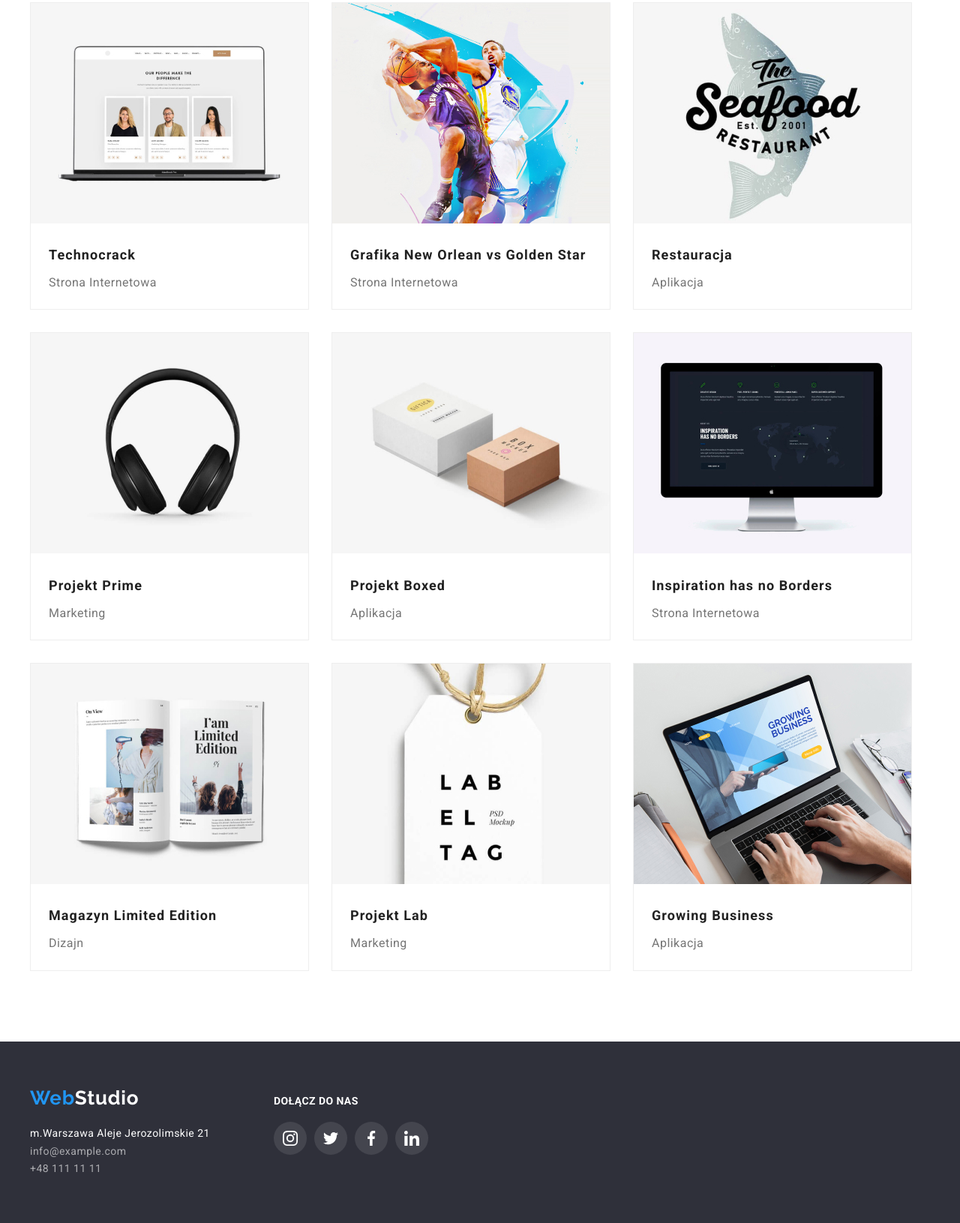
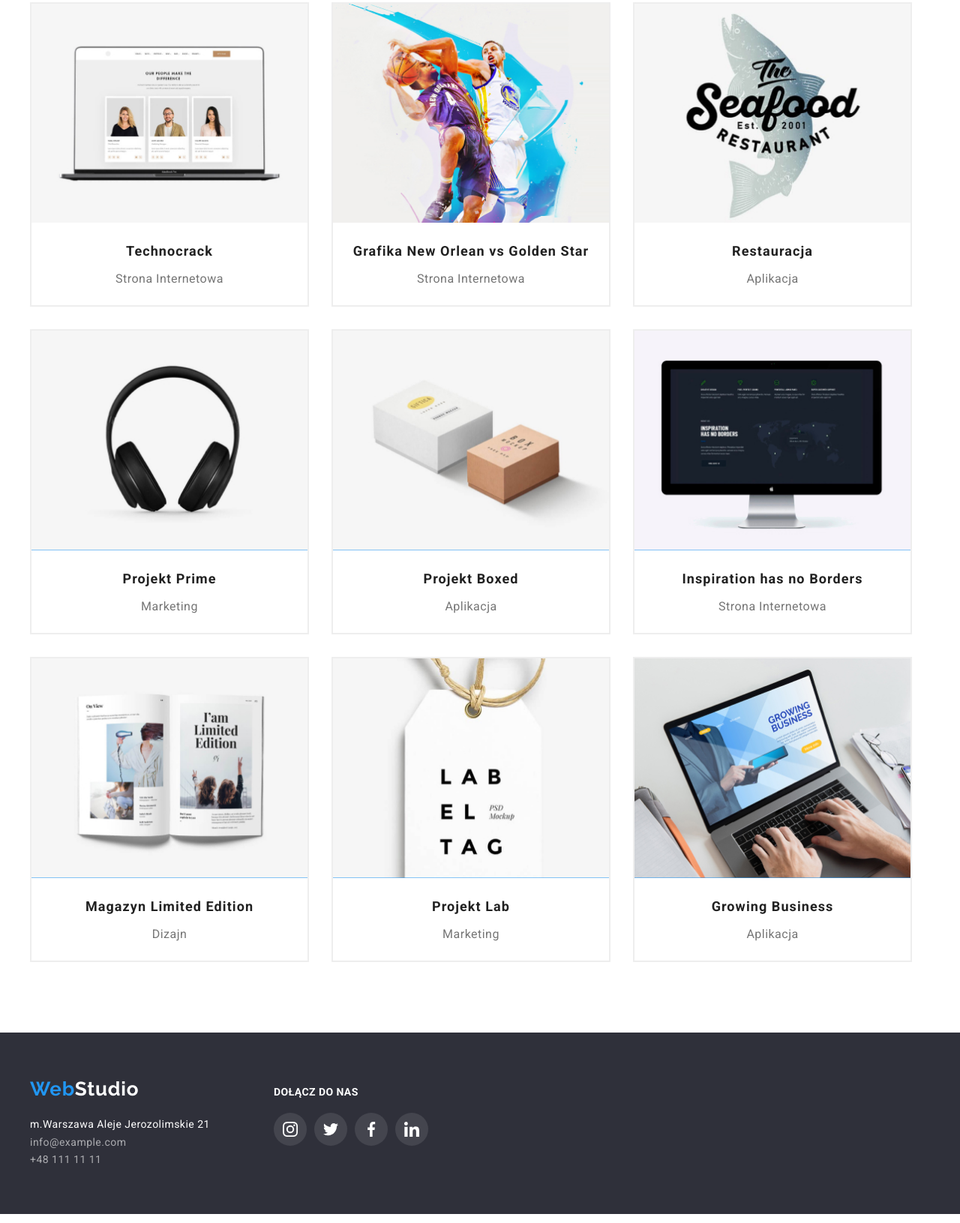
Before and after one commit to AgnieszkaPyzik/goit-markup-hw-05, a plain HTML site: page portfolio.html in a window 1280 px wide. Shown: the part 262-1893 px from the top of the page at 75% size. Drawn offline with nearby package versions, Linux system fonts and the light colour scheme.

Commit message:
transform commit

```diff
--- a/css/styles.css
+++ b/css/styles.css
@@ -295,16 +295,46 @@ padding-top: 0;
   box-shadow: 0px 1px 1px rgba(0, 0, 0, 0.12), 0px 4px 4px rgba(0, 0, 0, 0.06),
     1px 4px 6px rgba(0, 0, 0, 0.16);
 }
-.product,
-.product-type {
-  padding-left: 24px;
+.card {
+  width: 370px;
+  border: 1px solid #eeeeee;
+  background: var(--light-color)
+}
+.img-container > img {
+  display:block;
+  width: 100%;
+  height: 100%;
+  object-fit: cover;
+}
+.img-container {
+  position: relative;
+}
+.box-card {
+  margin: 0;
+  position: absolute;
+  left: 0;
+  right: 0;
+  top: 0;
+  bottom: 0;
+  background: rgba(33, 150, 243, 0.9);
+  padding: 49px 45px 49px 24px;
+  color: var(--light-color);
+}
+.card figcaption {
+  padding: 20px 24px;
+}
+.img-container {
+  overflow: hidden;
+}
+.box-card {
+  transform: translateY(100%);
+  transition: transform 0.3s ease-in;
+}
+.card:hover .box-card {
+  transform:translateY(0);
 }
 .product {
-  padding-top: 20px;
   padding-bottom: 4px;
-}
-.product-type {
-  padding-bottom: 20px;
 }
 .icon-list {
   display: inline-flex;
@@ -316,7 +346,7 @@ padding-top: 0;
 .icon-clients {
   display: flex;
   justify-content: center;
-  align-items: center ;
+  align-items: center;
   height: 92px;
   width: 170px;
   border: 1px solid #afb1b8;
--- a/portfolio.html
+++ b/portfolio.html
@@ -35,14 +35,16 @@
           <li>
             <a class="link-data" href="mailto:info@devstudio.com">
               <svg class="icon-data-1" width="16px" height="12px">
-              <use href="./images/icons.svg#icon-envelope-1"></use>
-            </svg>info@devstudio.com</a>
+                <use href="./images/icons.svg#icon-envelope-1"></use></svg
+              >info@devstudio.com</a
+            >
           </li>
           <li>
             <a class="link-data" href="tel:+481111111">
               <svg class="icon-data-1" width="10px" height="16px">
-              <use href="./images/icons.svg#icon-smartphone-1"></use>
-            </svg>+48 111 11 11</a>
+                <use href="./images/icons.svg#icon-smartphone-1"></use></svg
+              >+48 111 11 11</a
+            >
           </li>
         </ul>
       </div>
@@ -60,49 +62,148 @@
           </ul>
           <ul class="images-box">
             <li class="box">
+              <figure class="card">
+                <div class="img-container">
                   <img src="./images/technocrack.jpg" alt="techocrack" width="370" height="294" />
+                  <p class="box-card">
+                    Technocrack jest popularną platformą wykorzystywaną do rozpowszechniania
+                    koronawirusa. Firmy wykorzystują tę platformę do celów szpiegowskich i ataków na
+                    niezabezpieczone serwery konkurencji
+                  </p>
+                </div>
+                <figcaption>
                   <h3 class="product">Technocrack</h3>
                   <p class="product-type">Strona Internetowa</p>
+                </figcaption>
+              </figure>
             </li>
             <li class="box">
+              <figure class="card">
+                <div class="img-container">
                   <img src="./images/basketball.jpg" alt="basketball" width="370" height="294" />
+                  <p class="box-card">
+                    Technocrack jest popularną platformą wykorzystywaną do rozpowszechniania
+                    koronawirusa. Firmy wykorzystują tę platformę do celów szpiegowskich i ataków na
+                    niezabezpieczone serwery konkurencji
+                  </p>
+                </div>
+                <figcaption>
                   <h3 class="product">Grafika New Orlean vs Golden Star</h3>
                   <p class="product-type">Strona Internetowa</p>
+                </figcaption>
+              </figure>
             </li>
             <li class="box">
+              <figure class="card">
+                <div class="img-container">
                   <img src="./images/seafood.jpg" alt="restaurant" width="370" height="294" />
+                  <p class="box-card">
+                    Technocrack jest popularną platformą wykorzystywaną do rozpowszechniania
+                    koronawirusa. Firmy wykorzystują tę platformę do celów szpiegowskich i ataków na
+                    niezabezpieczone serwery konkurencji
+                  </p>
+                </div>
+                <figcaption>
                   <h3 class="product">Restauracja</h3>
                   <p class="product-type">Aplikacja</p>
+                </figcaption>
+              </figure>
             </li>
             <li class="box">
+              <figure class="card">
+                <div class="img-container">
                   <img src="./images/headset.jpg" alt="headset" width="370" height="294" />
+                  <p class="box-card">
+                    Technocrack jest popularną platformą wykorzystywaną do rozpowszechniania
+                    koronawirusa. Firmy wykorzystują tę platformę do celów szpiegowskich i ataków na
+                    niezabezpieczone serwery konkurencji
+                  </p>
+                </div>
+                <figcaption>
                   <h3 class="product">Projekt Prime</h3>
                   <p class="product-type">Marketing</p>
+                </figcaption>
+              </figure>
             </li>
             <li class="box">
+              <figure class="card">
+                <div class="img-container">
                   <img src="./images/box.jpg" alt="projectBox" width="370" height="294" />
+                  <p class="box-card">
+                    Technocrack jest popularną platformą wykorzystywaną do rozpowszechniania
+                    koronawirusa. Firmy wykorzystują tę platformę do celów szpiegowskich i ataków na
+                    niezabezpieczone serwery konkurencji
+                  </p>
+                </div>
+                <figcaption>
                   <h3 class="product">Projekt Boxed</h3>
                   <p class="product-type">Aplikacja</p>
+                </figcaption>
+              </figure>
             </li>
             <li class="box">
+              <figure class="card">
+                <div class="img-container">
                   <img src="./images/inspiration.jpg" alt="inspiration" width="370" height="294" />
+                  <p class="box-card">
+                    Technocrack jest popularną platformą wykorzystywaną do rozpowszechniania
+                    koronawirusa. Firmy wykorzystują tę platformę do celów szpiegowskich i ataków na
+                    niezabezpieczone serwery konkurencji
+                  </p>
+                </div>
+                <figcaption>
                   <h3 class="product">Inspiration has no Borders</h3>
                   <p class="product-type">Strona Internetowa</p>
+                </figcaption>
+              </figure>
             </li>
             <li class="box">
+              <figure class="card">
+                <div class="img-container">
                   <img src="./images/magazin.jpg" alt="magazin" width="370" height="294" />
+                  <p class="box-card">
+                    Technocrack jest popularną platformą wykorzystywaną do rozpowszechniania
+                    koronawirusa. Firmy wykorzystują tę platformę do celów szpiegowskich i ataków na
+                    niezabezpieczone serwery konkurencji
+                  </p>
+                </div>
+                <figcaption>
                   <h3 class="product">Magazyn Limited Edition</h3>
                   <p class="product-type">Dizajn</p>
+                </figcaption>
+              </figure>
             </li>
             <li class="box">
+              <figure class="card">
+                <div class="img-container">
                   <img src="./images/label_tag.jpg" alt="label_tag" width="370" height="294" />
+                  <p class="box-card">
+                    Technocrack jest popularną platformą wykorzystywaną do rozpowszechniania
+                    koronawirusa. Firmy wykorzystują tę platformę do celów szpiegowskich i ataków na
+                    niezabezpieczone serwery konkurencji
+                  </p>
+                </div>
+                <figcaption>
                   <h3 class="product">Projekt Lab</h3>
                   <p class="product-type">Marketing</p>
+                </figcaption>
+              </figure>
             </li>
             <li class="box">
+              <figure class="card">
+                <div class="img-container">
                   <img src="./images/growing.jpg" alt="growing" width="370" height="294" />
+                  <p class="box-card">
+                    Technocrack jest popularną platformą wykorzystywaną do rozpowszechniania
+                    koronawirusa. Firmy wykorzystują tę platformę do celów szpiegowskich i ataków na
+                    niezabezpieczone serwery konkurencji
+                  </p>
+                </div>
+                <figcaption>
                   <h3 class="product">Growing Business</h3>
                   <p class="product-type">Aplikacja</p>
+                </figcaption>
+              </figure>
             </li>
           </ul>
         </div>
```
Lines whose indentation alone changed are shown as unchanged.
